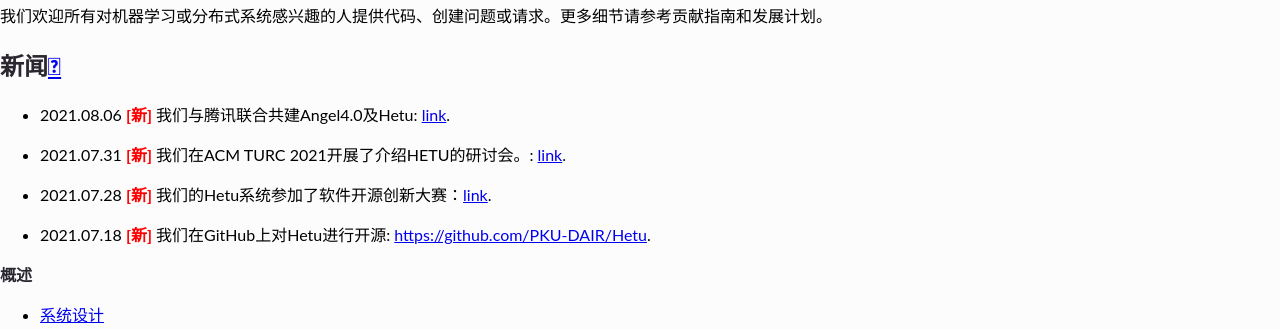
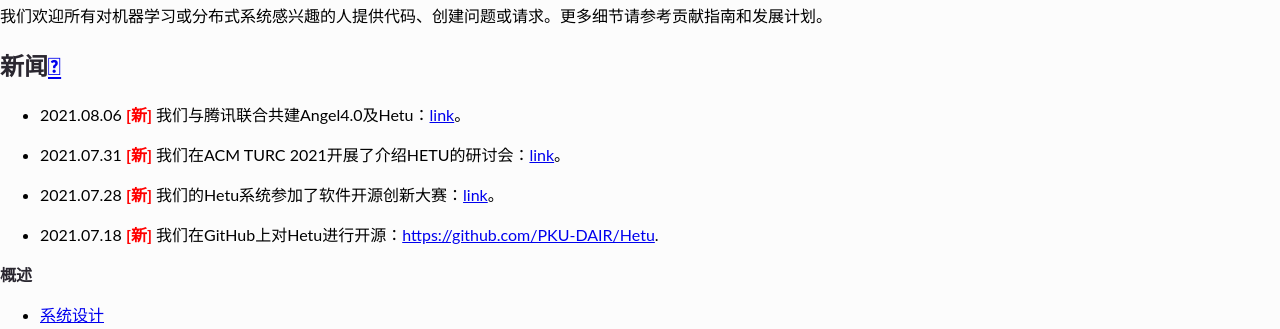
Before and after one commit to sj1104/doc_test, a Sphinx documentation site: the page built from source/index.rst, in a window 1280 px wide and 900 px high, scrolled down 4442 px. Shown: the part 155-484 px from the top of the window. Built offline with Sphinx 7.4.7 and the Read the Docs theme 2.0.0, drawn with Linux system fonts in a browser that asks for light colours.

```diff
--- a/source/index.rst
+++ b/source/index.rst
@@ -36,10 +36,10 @@
 
 新闻
 ~~~~~~~~~~~~~~~
-- 2021.08.06 :red:`[新]` 我们与腾讯联合共建Angel4.0及Hetu: `link <https://mp.weixin.qq.com/s/03GabpMzwCi7MLvDbCGloQ>`_.
-- 2021.07.31 :red:`[新]` 我们在ACM TURC 2021开展了介绍HETU的研讨会。: `link <https://www.acmturc.com/2021/en/SIGMOD_China.html>`_.
-- 2021.07.28 :red:`[新]` 我们的Hetu系统参加了软件开源创新大赛：`link <https://www.educoder.net/competitions/index/gcc_2021_projects_type1>`_.
-- 2021.07.18 :red:`[新]` 我们在GitHub上对Hetu进行开源: https://github.com/PKU-DAIR/Hetu.
+- 2021.08.06 :red:`[新]` 我们与腾讯联合共建Angel4.0及Hetu：`link <https://mp.weixin.qq.com/s/03GabpMzwCi7MLvDbCGloQ>`_。
+- 2021.07.31 :red:`[新]` 我们在ACM TURC 2021开展了介绍HETU的研讨会：`link <https://www.acmturc.com/2021/en/SIGMOD_China.html>`_。
+- 2021.07.28 :red:`[新]` 我们的Hetu系统参加了软件开源创新大赛：`link <https://www.educoder.net/competitions/index/gcc_2021_projects_type1>`_。
+- 2021.07.18 :red:`[新]` 我们在GitHub上对Hetu进行开源：https://github.com/PKU-DAIR/Hetu.
 
 .. toctree::
    :titlesonly:
```
